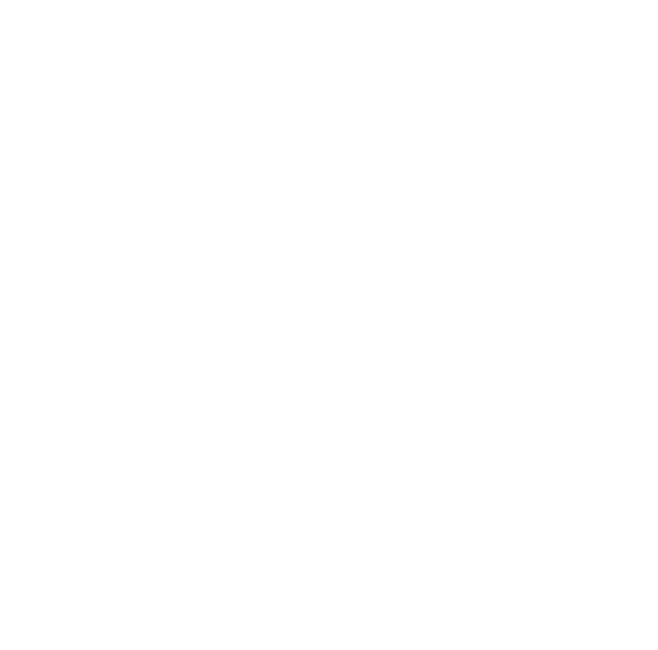
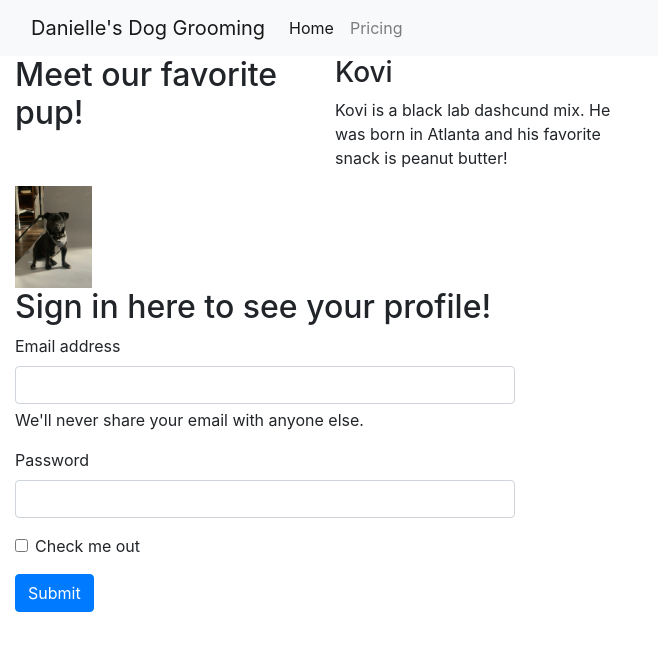
Before and after one commit to DanielleByrne/promineo-fet-week3, a website: page index.html in a window 1280 px wide. Shown: the whole page, without its empty margins (0-658 px from the left). Drawn offline with nearby package versions, Linux system fonts and the light colour scheme.

Commit message:
home page done for now

```diff
--- a/index.html
+++ b/index.html
@@ -9,8 +9,72 @@
       rel="stylesheet"
       href="node_modules/bootstrap/dist/css/bootstrap.css"
     />
+    <link rel="stylesheet" href="./styles.css">
   </head>
   <body>
+    <nav class="navbar navbar-expand-lg navbar-light bg-light">
+      <div class="container-fluid">
+        <a class="navbar-brand" href="#">Danielle's Dog Grooming</a>
+        <button
+          class="navbar-toggler"
+          type="button"
+          data-bs-toggle="collapse"
+          data-bs-target="#navbarNav"
+          aria-controls="navbarNav"
+          aria-expanded="false"
+          aria-label="Toggle navigation"
+        >
+          <span class="navbar-toggler-icon"></span>
+        </button>
+        <div class="collapse navbar-collapse" id="navbarNav">
+          <ul class="navbar-nav">
+            <li class="nav-item">
+              <a class="nav-link active" aria-current="page" href="./index.html">Home</a>
+            </li>
+            <li class="nav-item">
+              <a class="nav-link" href="pricing.html">Pricing</a>
+            </li>
+          </ul>
+        </div>
+      </div>
+    </nav>
+    <div class="container-fluid">
+      <div class="row">
+        </div>
+        <div class="row">
+        <div class="col-md-4 col-sm-12 col-lg-3">
+          <h2>Meet our favorite pup!</h2>
+        </div>
+        <div class="col-md-4 col-sm-12 col-lg-3">
+          <h3>Kovi</h3>
+          <p>Kovi is a black lab dashcund mix. He was born in Atlanta and his favorite snack is peanut butter!</p>
+        </div>
+      </div>
+      </div>
+        <div class="col-md-4 col-sm-12 col-lg-1">
+          <img id="kovi" src="F2F3E723-7CDB-47D4-A7BB-E926153EC8E4_1_105_c.jpeg">
+        </div>
+      </div>
+      <form>
+        <div class="form container">
+        <div class="mb-3 ">
+          <h2>Sign in here to see your profile!</h2>
+          <label for="exampleInputEmail1" class="form-label">Email address</label>
+          <input type="email" class="form-control form-length" id="exampleInputEmail1" aria-describedby="emailHelp">
+          <div id="emailHelp" class="form-text">We'll never share your email with anyone else.</div>
+        </div>
+        <div class="mb-3 ">
+          <label for="exampleInputPassword1" class="form-label">Password</label>
+          <input type="password" class="form-control form-length" id="exampleInputPassword1">
+        </div>
+        <div class="mb-3 form-check">
+          <input type="checkbox" class="form-check-input" id="exampleCheck1">
+          <label class="form-check-label" for="exampleCheck1">Check me out</label>
+        </div>
+        <button type="submit" class="btn btn-primary">Submit</button>
+      </form>
+    </div>
+  </div>
     <script src="node_modules/jquery/dist/jquery.js"></script>
     <script src="node_modules/bootstrap/dist/js/bootstrap.bundle.js"></script>
   </body>
--- /dev/null
+++ b/styles.css
@@ -0,0 +1,14 @@
+#kovi{
+ max-width: 100%;
+ max-height: auto
+ ;
+}
+
+.form{
+    max-width: 100%;
+    max-height: auto;
+}
+
+.form-length{
+    max-width: 40%;
+}
```
Also changed, not shown: pricing.html (added, +44 -0 lines), F2F3E723-7CDB-47D4-A7BB-E926153EC8E4_1_105_c.jpeg (added).
